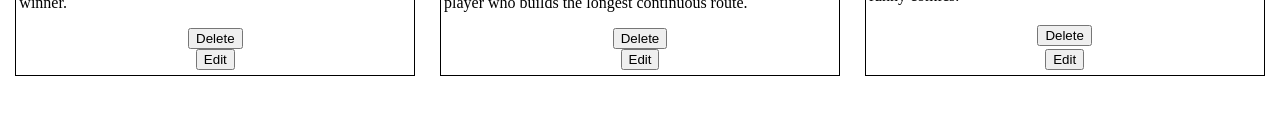
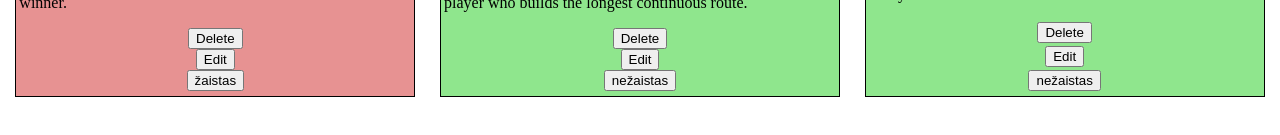
Before and after one commit to BanRokas/FEU12, a React (Create React App) app in the folder React/54 paskaita - 03.06 - Context ir Reducer/context_ir_reducer/: page / in a window 1280 px wide. Shown: the part 575-710 px from the top of the page. Built offline with nearby package versions, Linux system fonts and the light colour scheme; data requests are answered from the project's data file.

Commit message:
55 paskaita - checked cards (1/2)

```diff
--- a/React/54 paskaita - 03.06 - Context ir Reducer/context_ir_reducer/src/components/UI/TableGameCard/TableGameCard.jsx
+++ b/React/54 paskaita - 03.06 - Context ir Reducer/context_ir_reducer/src/components/UI/TableGameCard/TableGameCard.jsx
@@ -5,6 +5,7 @@ import FormInputsContext from '../../../contexts/FormInputsContext';
 import PageLoaderContext from '../../../contexts/PageLoaderContext';
 
 const StyledCardDiv = styled.div`
+  background-color: ${props => props.$arPazymetas ? '#8fe68d' : '#E79292'};
   box-sizing: border-box;
   border: 1px solid black;
   padding: 5px 3px;
@@ -22,12 +23,12 @@ const StyledCardDiv = styled.div`
 
 const TableGameCard = ({ game }) => {
 
-  const { deleteTableGame } = useContext(TableGamesContext);
+  const { deleteTableGame, editTableGameStatus } = useContext(TableGamesContext);
   const { setFormInputsToCardInfo } = useContext(FormInputsContext);
   const { setPageLoader } = useContext(PageLoaderContext);
 
   return (
-    <StyledCardDiv>
+    <StyledCardDiv $arPazymetas={game.pazymetas}>
       <h3>{game.pavadinimas}</h3>
       <img
         src={game.nuotrauka}
@@ -49,6 +50,9 @@ const TableGameCard = ({ game }) => {
           setPageLoader("editForm");
         }}
       >Edit</button>
+      <button
+        onClick={() => editTableGameStatus(game.id)}
+      >{game.pazymetas ? "nežaistas" : "žaistas"}</button>
     </StyledCardDiv>
   );
 }
--- a/React/54 paskaita - 03.06 - Context ir Reducer/context_ir_reducer/src/contexts/FormInputsContext.jsx
+++ b/React/54 paskaita - 03.06 - Context ir Reducer/context_ir_reducer/src/contexts/FormInputsContext.jsx
@@ -11,7 +11,8 @@ const FormInputsProvider = ({ children }) => {
     kiekisNuo:"",
     kiekisIki:"",
     amziusNuo:"",
-    aprasymas:""
+    aprasymas:"",
+    pazymetas:false
   });
   const onChangeF = e => {
     setFormInputs({
@@ -27,7 +28,8 @@ const FormInputsProvider = ({ children }) => {
       kiekisNuo:"",
       kiekisIki:"",
       amziusNuo:"",
-      aprasymas:""
+      aprasymas:"",
+      pazymetas: false
     });
   }
   const setFormInputsToCardInfo = cardInfo => {
@@ -39,7 +41,8 @@ const FormInputsProvider = ({ children }) => {
       kiekisNuo: cardInfo.zaidejai.kiekisNuo,
       kiekisIki: cardInfo.zaidejai.kiekisIki,
       amziusNuo: cardInfo.zaidejai.amziusNuo,
-      aprasymas: cardInfo.aprasymas
+      aprasymas: cardInfo.aprasymas,
+      pazymetas: cardInfo.pazymetas
     });
   }
 
--- a/React/54 paskaita - 03.06 - Context ir Reducer/context_ir_reducer/src/contexts/TableGamesContext.jsx
+++ b/React/54 paskaita - 03.06 - Context ir Reducer/context_ir_reducer/src/contexts/TableGamesContext.jsx
@@ -36,6 +36,25 @@ const TableGamesProvider = ({ children }) => {
       }
     }));
   }
+  const editTableGameStatus = id => {
+    setTableGames(tableGames.map(tableGame => {
+      if(tableGame.id !== id){
+        return tableGame;
+      } else {
+        fetch(`http://localhost:8080/staloZaidimai/${id}`,{
+          method: "PATCH",
+          headers:{
+            "Content-Type":"application/json"
+          },
+          body: JSON.stringify({ pazymetas: !tableGame.pazymetas })
+        })
+        return {
+          ...tableGame,
+          pazymetas: !tableGame.pazymetas
+        }
+      }
+    }));
+  }
 
   useEffect(() => {
     fetch(`http://localhost:8080/staloZaidimai`)
@@ -49,7 +68,8 @@ const TableGamesProvider = ({ children }) => {
         tableGames,
         addNewTableGame,
         deleteTableGame,
-        editTableGame
+        editTableGame,
+        editTableGameStatus
       }}
     >
       {children}
--- a/React/54 paskaita - 03.06 - Context ir Reducer/context_ir_reducer/src/data.json
+++ b/React/54 paskaita - 03.06 - Context ir Reducer/context_ir_reducer/src/data.json
@@ -9,6 +9,7 @@
         "kiekisIki": 10,
         "amziusNuo": 8
       },
+      "pazymetas": false,
       "aprasymas": "Players take on the role of dwarves. As miners, they are in a mine, hunting for gold. Suddenly, a pick axe swings down and shatters the mine lamp. The saboteur has struck. But which of the players are saboteurs? Will you find the gold, or will the fiendish actions of the saboteurs lead them to it first? After three rounds, the player with the most gold is the winner."
     },
     {
@@ -20,6 +21,7 @@
         "kiekisIki": 5,
         "amziusNuo": 8
       },
+      "pazymetas": true,
       "aprasymas": "With elegantly simple gameplay, Ticket to Ride can be learned in under 15 minutes. Players collect cards of various types of train cars they then use to claim railway routes in North America. The longer the routes, the more points they earn. Additional points come to those who fulfill Destination Tickets – goal cards that connect distant cities; and to the player who builds the longest continuous route."
     },
     {
@@ -31,6 +33,7 @@
         "kiekisIki": 5,
         "amziusNuo": 7
       },
+      "pazymetas": true,
       "aprasymas": "Exploding Kittens is the highest grossing project in KIKSTARTER history ever. The development of this game was financed by more than 219,000 supporters, which collected almost 9 million dollars. The creator of the game, Mathew Innman, is a popular cartoonist, since 2009 making funny comics."
     }
   ]
```
